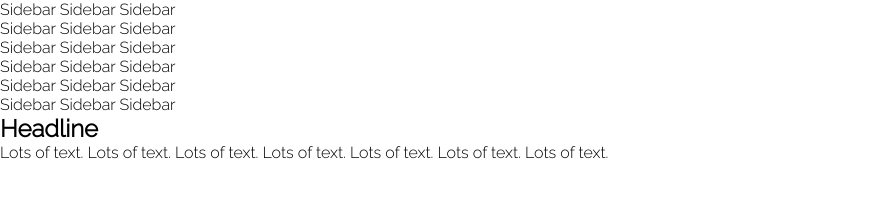
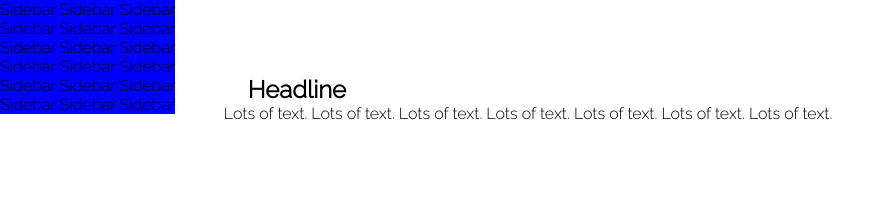
Before and after one commit to davidberglund/fcc_TechnicalDocumentation_Page, a plain HTML site: page index.html in a window 1280 px wide. Shown: the whole page, without its empty margins (0-895 px from the left). Drawn offline with Linux system fonts and the light colour scheme.

Commit message:
Update style.css

```diff
--- a/style.css
+++ b/style.css
@@ -10,5 +10,48 @@ html, body {
   width: 100%;
   height: 100%;
   font-family: 'Merriweather', serif;
-  font-family: 'Raleway', sans-serif;
+  font-family: 'Raleway', sans-serif;}
+h1 {
+  font-size: 1.5em;
+  padding-left: 1em;
+  padding-right: 1em;
 }
+.grid-container {
+  width: 100%;
+  display: grid;
+  grid-template-columns: repeat(12, minmax(1fr, auto));
+  grid-template-rows: repeat(1, 1fr);
+  grid-template-areas:
+  "s s s s a a a a a a a a";
+  margin-top: 75px;
+  }
+.sidebar {
+  position: fixed;
+  top: 0;
+  grid-area: s;
+  align-items: center;
+  background-color:blue;
+}
+.articles {
+  grid-area: a;
+}
+.footer {
+  grid-area: f;
+}
+@media screen and (max-width: 854px) {
+ /* .grid-container {
+    width: 100%;
+    display: grid;
+    grid-template-columns: repeat(12, minmax(1fr, auto));
+    grid-template-rows: repeat(6, auto);
+    grid-template-areas:
+    "s s s s s s s s s s s s"
+    "s s s s s s s s s s s s"
+    "e e e e e e e e e e e e"
+    "o o o o o o o o o o o o"
+    "p p p p p p p p p p p p"
+    "f f f f f f f f f f f f";
+    margin-top: 75px;
+    }*/
+
+}
```
